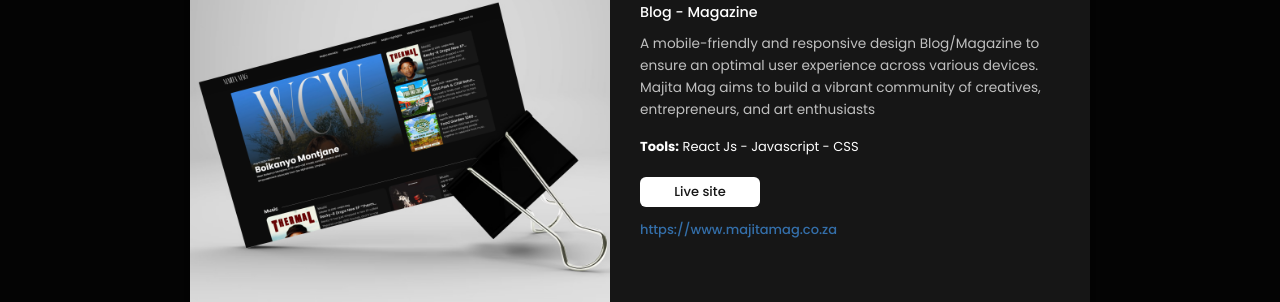
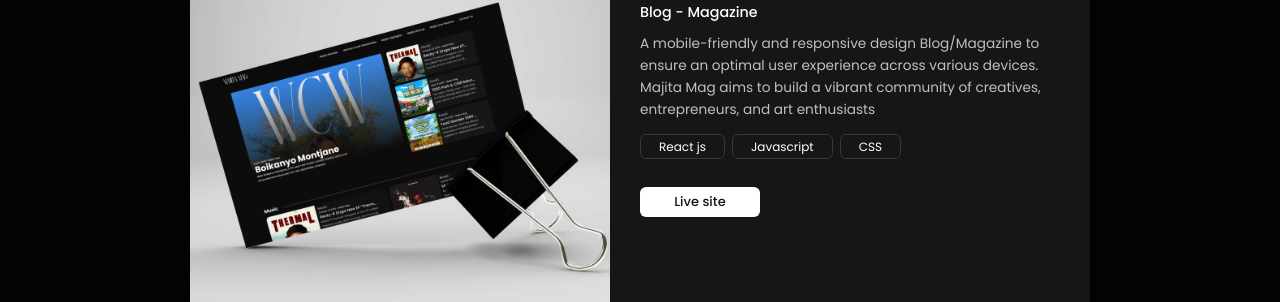
Before and after one commit to maphuthaaggrey-prog/maphutha-aggrey, a React (Vite) app: page / in a window 1280 px wide. Both pictures are taken after a click on the element 433 px from the left and 869 px from the top of the page. Shown: the part 723-1025 px from the top of the page. Built offline with nearby package versions, Linux system fonts and the light colour scheme; a web font is replaced by a local one.

Commit message:
Refactor project tools representation to use an array and update ProjectModal for better display

```diff
--- a/src/assets/Data/Projects.js
+++ b/src/assets/Data/Projects.js
@@ -12,7 +12,11 @@ export const projects = [
         id: 1,
         project: "Majita Mag",
         image: majitamag,
-        tools: "React Js - Javascript - CSS",
+        tools: [
+            `React js`,
+            `Javascript`,
+            `CSS`,
+        ],
         link: "https://www.majitamag.co.za",
         type: "Blog - Magazine",
         description: "A mobile-friendly and responsive design Blog/Magazine to ensure an optimal user experience across various devices. Majita Mag aims to build a vibrant community of creatives, entrepreneurs, and art enthusiasts",
@@ -23,7 +27,11 @@ export const projects = [
         image: veteranbeatx,
         link: "https://veteranbeatx.aavenagency.co.za/",
         type: "Personal Music Website",
-        tools: "React Js - Javascript - CSS",
+        tools: [
+            `React js`,
+            `Javascript`,
+            `CSS`,
+        ],
         description: `Personal music website showcasing my latest beats, productions, and creative projects. Built with a responsive layout and clean interface. This project also represents my skills in combining creativity with modern web technologies to bring artistic ideas to life.`,
     },
    // {
@@ -41,7 +49,11 @@ export const projects = [
         image: contella,
         link: "https://contella.aavenagency.co.za/",
         type: "Blog - Video Streaming",
-        tools: "React Js - Javascript - CSS",
+        tools: [
+            `React js`,
+            `Javascript`,
+            `CSS`,
+        ],
         description: `Platform for streaming SA content creators by embedding their YouTube videos, making it easier to discover their content in one place. It features a blog that highlights the latest trends among the new gen of SA and includes biographies that share their stories.`,
     },
     {
@@ -50,7 +62,11 @@ export const projects = [
         image: respectmyhustle,
         link: "https://www.respectmyhustle.co.za/",
         type: "Personal Art Portfolio",
-        tools: "React Js - Javascript - CSS",
+        tools: [
+            `React js`,
+            `Javascript`,
+            `CSS`,
+        ],
         description: `Professional platform showcasing the creative work of a graphic designer focused on logo design, branding, and custom illustrations. The portfolio highlights Freeze’s ability to transform ideas into original visuals that capture the identity of brands, and businesses.`,
     },
     {
@@ -59,7 +75,11 @@ export const projects = [
         image: aaven,
         link: "https://www.aavenagency.co.za/",
         type: "Web Development Agency",
-        tools: "React Js - Javascript - CSS",
+        tools: [
+            `React js`,
+            `Javascript`,
+            `CSS`,
+        ],
         description: `Aaven is a creative web development studio focused on building modern, impactful digital experiences for South African creators and businesses. We design, develop, and launch online experiences tailored for the new generation.`,
     },
     {
@@ -68,7 +88,11 @@ export const projects = [
         image: emm,
         link: "https://www.emm-services.co.za/",
         type: "Business Portfolio",
-        tools: "React Js - Javascript - CSS",
+        tools: [
+            `React js`,
+            `Javascript`,
+            `CSS`,
+        ],
         description: `A contractor in South Africa that works in sectors like water management and civil construction. The goal was to modernize their online presence with a professional, fast, and accessible website to help them attract more public and private sector clients.`,
     },
 
--- a/src/assets/components/ProjectModal.jsx
+++ b/src/assets/components/ProjectModal.jsx
@@ -59,7 +59,14 @@ const ProjectModal = ({ isOpen, project, onClose }) => {
 
                     <p className="modal-description">{project.description}</p>
 
-                    <p className="modal-tools"><strong>Tools:</strong> {project.tools}</p>
+                    <p className="modal-tools">
+                    {Array.isArray(project.tools) ?
+                            project.tools.map((tool, index) => (
+                                <span key={index} className="tool-badge">{tool}</span>
+                            ))
+                            : project.tools
+                        }
+                    </p>
 
 
                     {project.link && (
@@ -73,7 +80,7 @@ const ProjectModal = ({ isOpen, project, onClose }) => {
                             >
                                 Live site
                             </a>
-                            <a href={project.link} target="_blank" className="modal-link">{project.link}</a>
+
                         </div>
                     )}
                 </div>
--- a/src/index.css
+++ b/src/index.css
@@ -604,9 +604,17 @@ h5 {
     padding: .4em 0;
     font-weight: 500;
 }
-.project-tools {
-    color: rgb(223, 223, 223);
-    font-weight: 500;
+
+.tool-badge {
+  border: 1px solid rgb(54, 54, 54);
+  padding: 3px 18px;
+  font-size: 12px;
+  font-weight: 400;
+  border-radius: 6px;
+  margin: 0 7px 10px 0;
+}
+.tool-badge:hover {
+  background-color: rgb(26, 26, 26) ;
 }
 .project-desc {
     color: rgb(192, 192, 192);
@@ -1120,7 +1128,6 @@ footer .social-icons {
 .modal-tools {
   color: var(--primary);
   margin-bottom: 10px;
-  font-size: 1em;
 }
 
 .modal-description {
@@ -1130,11 +1137,12 @@ footer .social-icons {
   font-size: 1.05em;
 }
 .modal-link {
-  color: #346FAA;
+  color: #575757;
+  font-size: 12px;
   padding-bottom: 1em;
 }
 .modal-actions {
-  margin-top: 10px;
+  margin-top: 20px;
 }
 
 .modal-link-btn {
```
